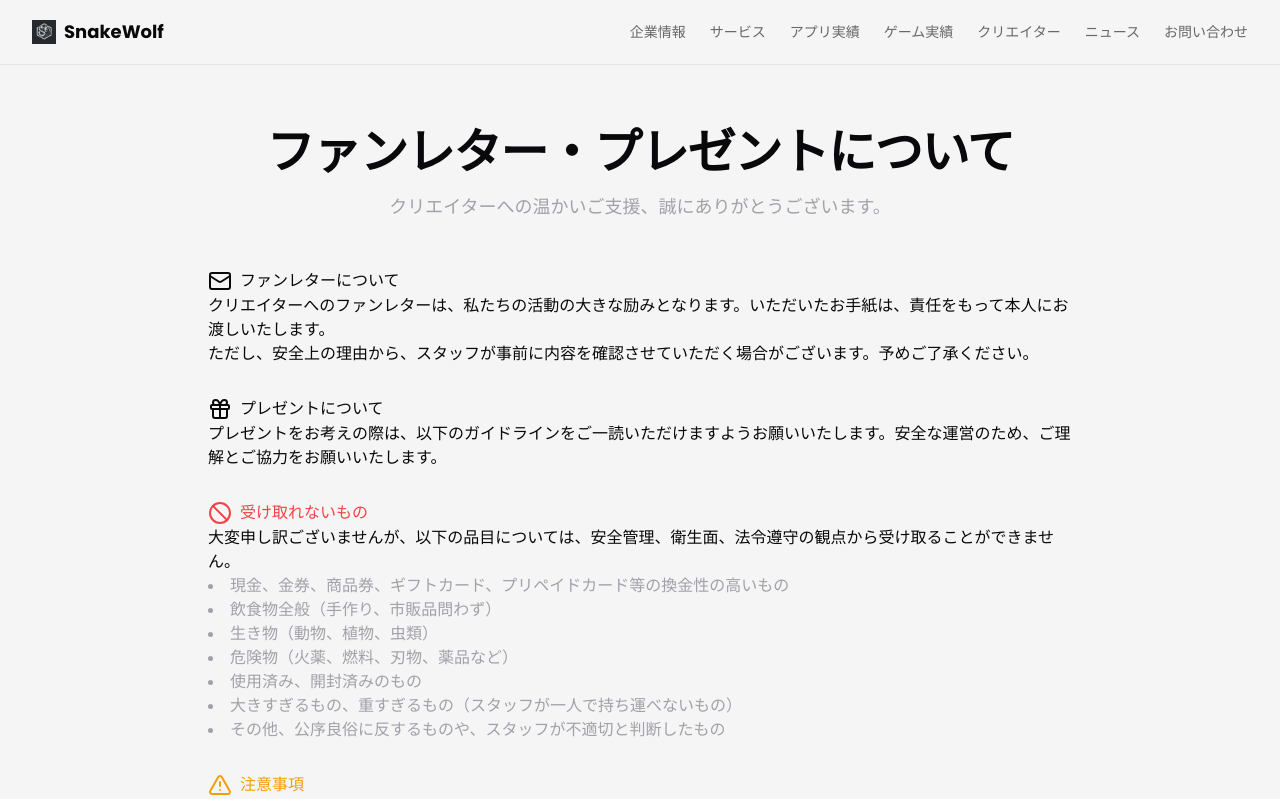
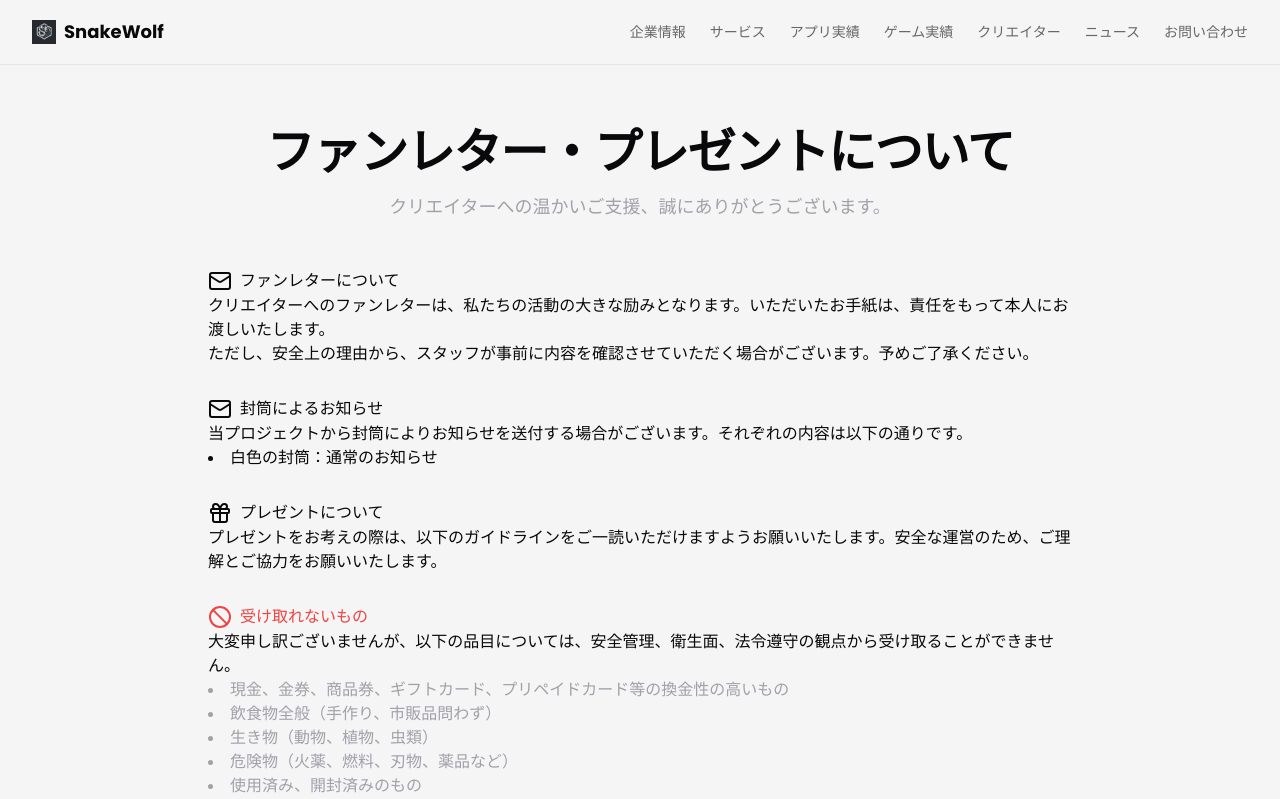
Before and after one commit to snakewolflab/snakewolf-website, a Next.js app: page /letters in a window 1280 px wide. Shown: the top 799 px of the page. Built offline with nearby package versions, Linux system fonts and the light colour scheme.

Commit message:
封筒によりお知らせを送付する場合がございます ・白色の封筒：通常のお知らせ

```diff
--- a/src/app/letters/page.tsx
+++ b/src/app/letters/page.tsx
@@ -22,6 +22,14 @@ export default function LettersPage() {
             <h2 className="font-headline flex items-center gap-2"><Mail />ファンレターについて</h2>
             <p>クリエイターへのファンレターは、私たちの活動の大きな励みとなります。いただいたお手紙は、責任をもって本人にお渡しいたします。</p>
             <p>ただし、安全上の理由から、スタッフが事前に内容を確認させていただく場合がございます。予めご了承ください。</p>
+        </div>
+
+        <div>
+            <h2 className="font-headline flex items-center gap-2"><Mail />封筒によるお知らせ</h2>
+            <p>当プロジェクトから封筒によりお知らせを送付する場合がございます。それぞれの内容は以下の通りです。</p>
+            <ul className="list-disc list-inside">
+                <li>白色の封筒：通常のお知らせ</li>
+            </ul>
         </div>
 
         <div>
```
